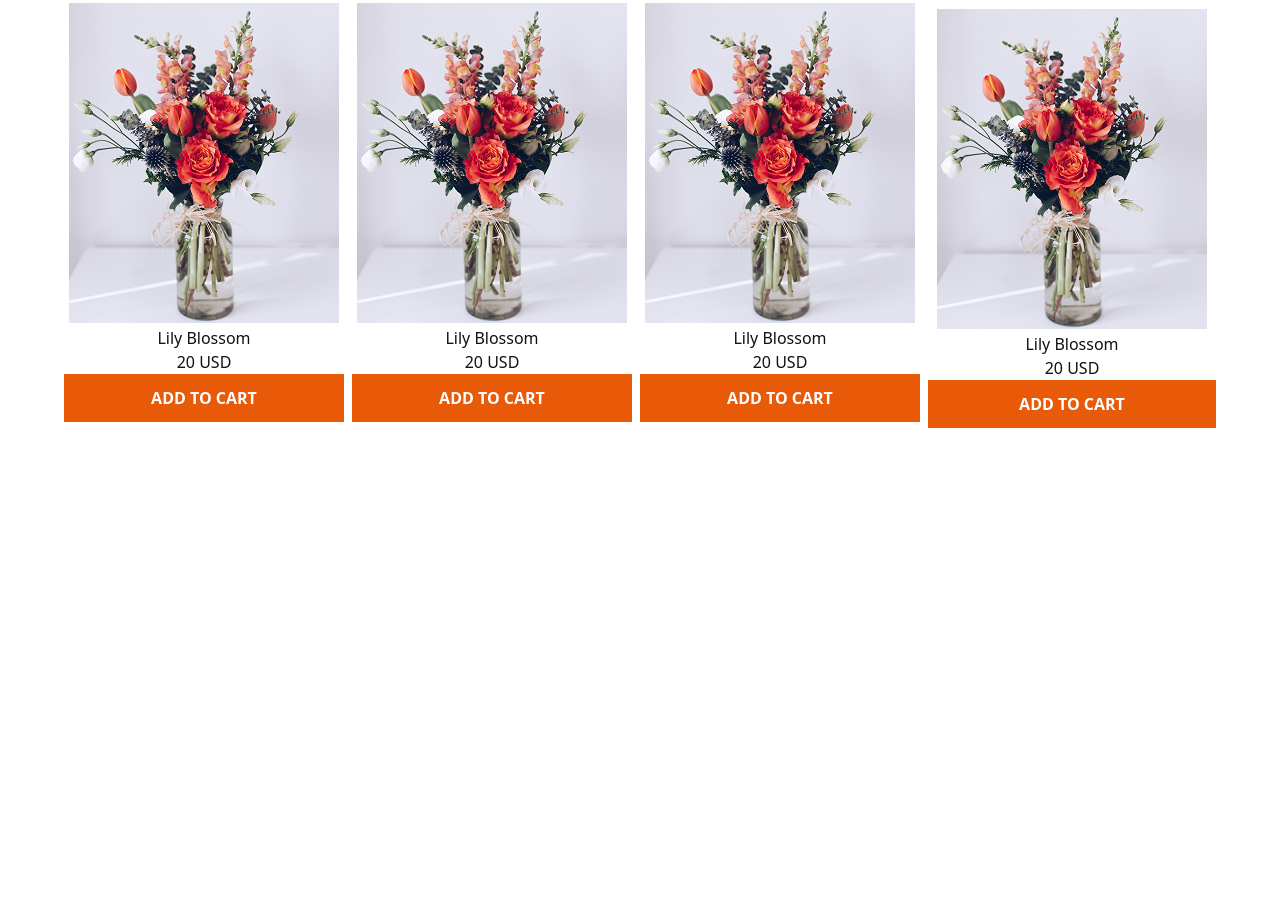
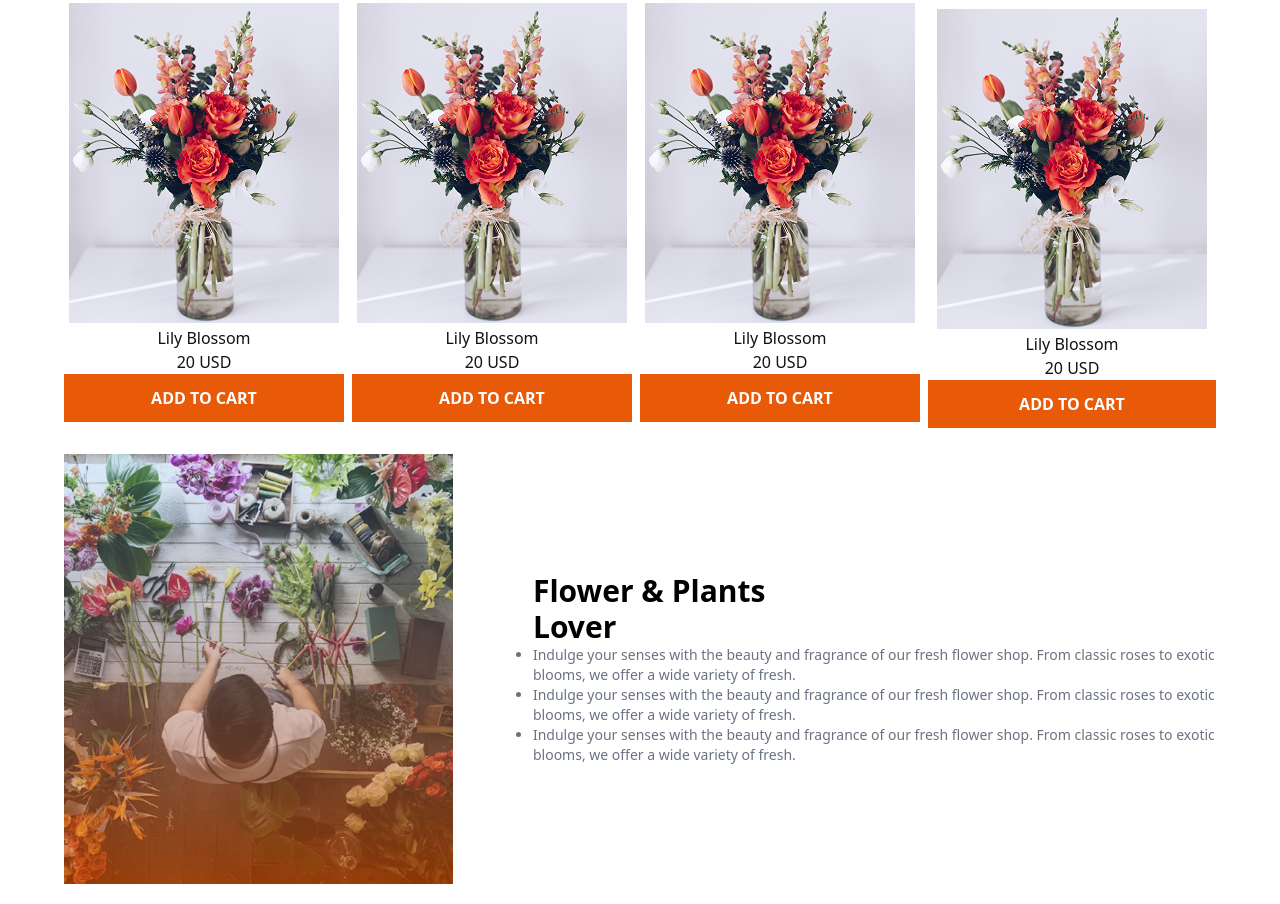
Before and after one commit to MdMerajulHasan/PH-B12A02-Responsive-Flowers-HTML-CSS-Tailwind, a plain HTML site: page index.html in a window 1280 px wide. Shown: the part 1102-2006 px from the top of the page. Before the commit the page ends 1536 px from the top, so only its background shows below. Drawn offline with nearby package versions, Linux system fonts and the light colour scheme.

Commit message:
plants lover section done

```diff
--- a/index.html
+++ b/index.html
@@ -169,6 +169,34 @@
           </div>
         </div>
       </section>
+      <section class="flex flex-col lg:flex-row gap-20 justify-start lg:justify-between lg:items-center my-5">
+        <div>
+          <img
+            src="./assets/flower-store.png"
+            alt="flower-photo-of-plants-lover-section"
+          />
+        </div>
+        <div>
+          <h3 class="text-3xl font-bold">Flower & Plants<br>Lover</h3>
+          <ul class="list-disc text-gray-500 text-sm">
+            <li>
+              Indulge your senses with the beauty and fragrance of our fresh
+              flower shop. From classic roses to exotic blooms, we offer a wide
+              variety of fresh.
+            </li>
+            <li>
+              Indulge your senses with the beauty and fragrance of our fresh
+              flower shop. From classic roses to exotic blooms, we offer a wide
+              variety of fresh.
+            </li>
+            <li>
+              Indulge your senses with the beauty and fragrance of our fresh
+              flower shop. From classic roses to exotic blooms, we offer a wide
+              variety of fresh.
+            </li>
+          </ul>
+        </div>
+      </section>
     </main>
     <footer></footer>
   </body>
```
